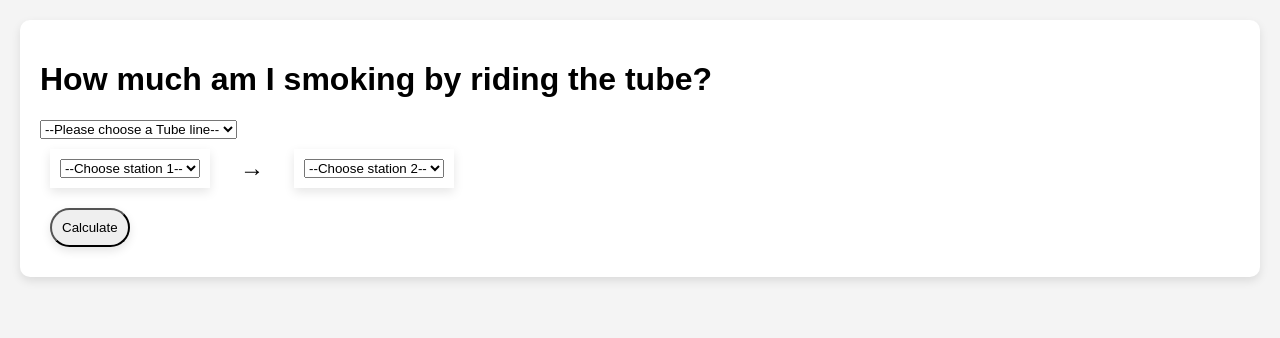
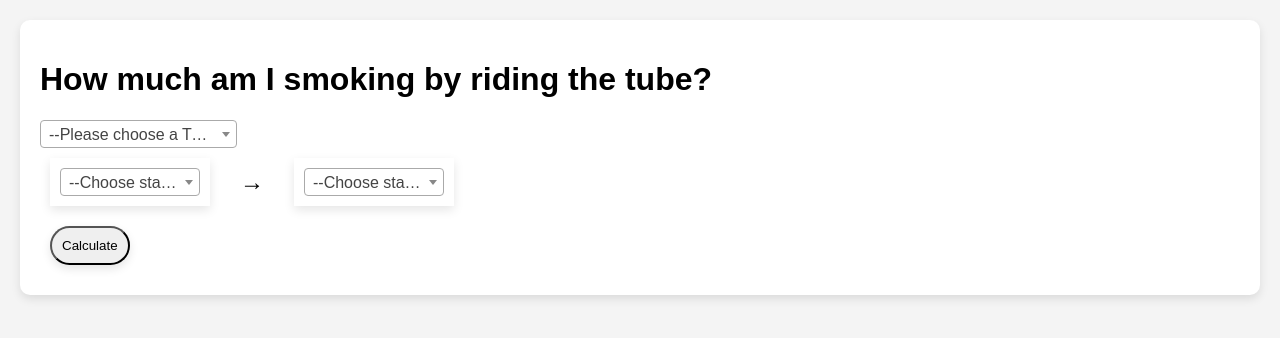
Before and after one commit to j-bernardi/lungdon-underground, a Flask app: page / in a window 1280 px wide. Shown: the top 338 px of the page. Run offline with Flask 2, Linux system fonts and the light colour scheme; some libraries are stand-ins or nearby versions.

Commit message:
Adding select2 functionality for typing search

```diff
--- a/api/app.py
+++ b/api/app.py
@@ -1,6 +1,6 @@
-print("Enter", file=sys.stderr)  # Temp
 import os
 import sys
+print("Enter", file=sys.stderr)  # Temp
 from flask import Flask, request, render_template, redirect, url_for, session, jsonify
 from flask_limiter import Limiter
 from flask_limiter.util import get_remote_address
--- a/api/templates/index.html
+++ b/api/templates/index.html
@@ -4,6 +4,13 @@
     <meta charset="UTF-8">
     <title>Tube Station Calculator</title>
     <link rel="stylesheet" type="text/css" href="{{ url_for('static', filename='style.css') }}">
+
+    <script src="https://code.jquery.com/jquery-3.6.0.min.js"></script>
+
+    <!-- For typing selector fields -->
+    <link href="https://cdn.jsdelivr.net/npm/select2@4.1.0-beta.1/dist/css/select2.min.css" rel="stylesheet" />
+    <script src="https://cdn.jsdelivr.net/npm/select2@4.1.0-beta.1/dist/js/select2.min.js"></script>
+
 </head>
 <body>
 
@@ -13,7 +20,7 @@
         <form method="post" class="calculator-form">
 
         <div class="selection-group">
-            <select id="tube_line_selector" name="tube_line_selector">
+            <select id="tube_line_selector" name="tube_line_selector" class="selector-class">
                 <option value="" disabled {% if not selected_option %}selected{% endif %}>--Please choose a Tube line--</option>
                 {% if options %}
                     {% for option in options %}
@@ -28,7 +35,7 @@
         <div class="selection-group">
 
             <div class="selection-box shadow">
-                <select id="station_1_selector" name="station_1_selector">
+                <select id="station_1_selector" name="station_1_selector" class="selector-class">
                     <option value="" disabled {% if not s1_selected_option %}selected{% endif %}>--Choose station 1--</option>
                     {% if s1_options %}
                         {% for s1_option in s1_options %}
@@ -43,7 +50,7 @@
             <div class="arrow">&#8594;</div>
 
             <div class="selection-box shadow">
-                <select id="station_2_selector" name="station_2_selector">
+                <select id="station_2_selector" name="station_2_selector" class="selector-class">
                     <option value="" disabled {% if not s2_selected_option %}selected{% endif %}>--Choose station 2--</option>
                     {% if s2_options %}
                         {% for s2_option in s2_options %}
@@ -67,9 +74,14 @@
         {% endif %}
     </div>
 
-    <script src="https://code.jquery.com/jquery-3.6.0.min.js"></script>
-    <script>
+    <script type="text/javascript">
         $(document).ready(function() {
+
+            $('.selector-class').select2();
+            $(document).on('select2:open', () => {
+                document.querySelector('.select2-search__field').focus();
+            });
+
             $("#tube_line_selector").change(function() {
                 var selectedLine = $(this).val();
                 $.post("/get_stations", {
@@ -86,12 +98,16 @@
                         station1Selector.append($('<option></option>').attr('value', value).text(value));
                         station2Selector.append($('<option></option>').attr('value', value).text(value));
                     });
+
                     // Select the second item
                     // station2Selector.selectedIndex = 1;
                     // console.log("new script")
 
+                    // if select 2 breaks:
+                    // station1Selector.select2('destroy').select2();
+                    // station2Selector.select2('destroy').select2();
+
                 });
-                // document.getElementById("station_2_selector").selectedIndex = 1;
             });
         });
     </script>
```
